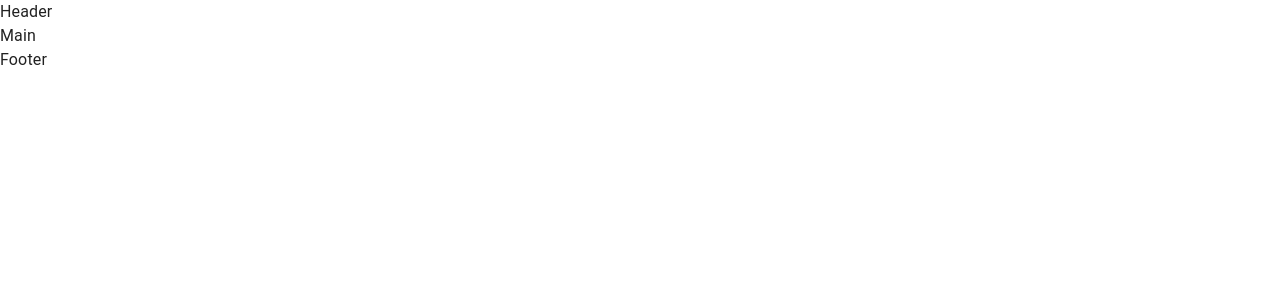
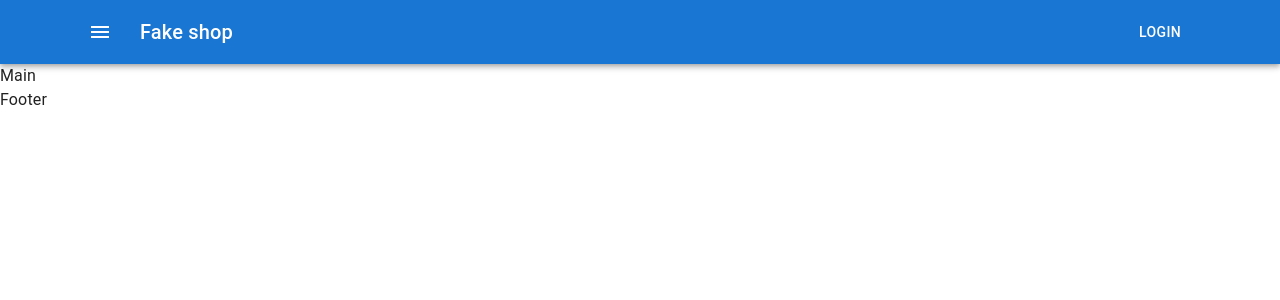
Before and after one commit to Denis-L99/React_project, a React (Create React App) app: page / in a window 1280 px wide. Shown: the top 300 px of the page. Built offline with nearby package versions, Linux system fonts and the light colour scheme.

Commit message:
added a container to header

```diff
--- a/src/container/Header/Header.tsx
+++ b/src/container/Header/Header.tsx
@@ -1,11 +1,42 @@
 import React from 'react'
+import AppBar from '@mui/material/AppBar'
+import Toolbar from '@mui/material/Toolbar'
+import Typography from '@mui/material/Typography'
+import Button from '@mui/material/Button'
+import IconButton from '@mui/material/IconButton'
+import MenuIcon from '@mui/icons-material/Menu'
+import Container from '@mui/material/Container'
 
 type Props = {}
 
 const Header = (props: Props) => {
-  return (
-    <div>Header</div>
-  )
+    return (
+        <>
+            <AppBar position="static">
+                <Container maxWidth = "lg">
+                <Toolbar>
+                    <IconButton
+                        size="large"
+                        edge="start"
+                        color="inherit"
+                        aria-label="menu"
+                        sx={{ mr: 2 }}
+                    >
+                        <MenuIcon />
+                    </IconButton>
+                    <Typography
+                        variant="h6"
+                        component="div"
+                        sx={{ flexGrow: 1 }}
+                    >
+                        Fake shop
+                    </Typography>
+                    <Button color="inherit">Login</Button>
+                </Toolbar>
+                </Container>
+            </AppBar>
+        </>
+    )
 }
 
 export default Header
```
